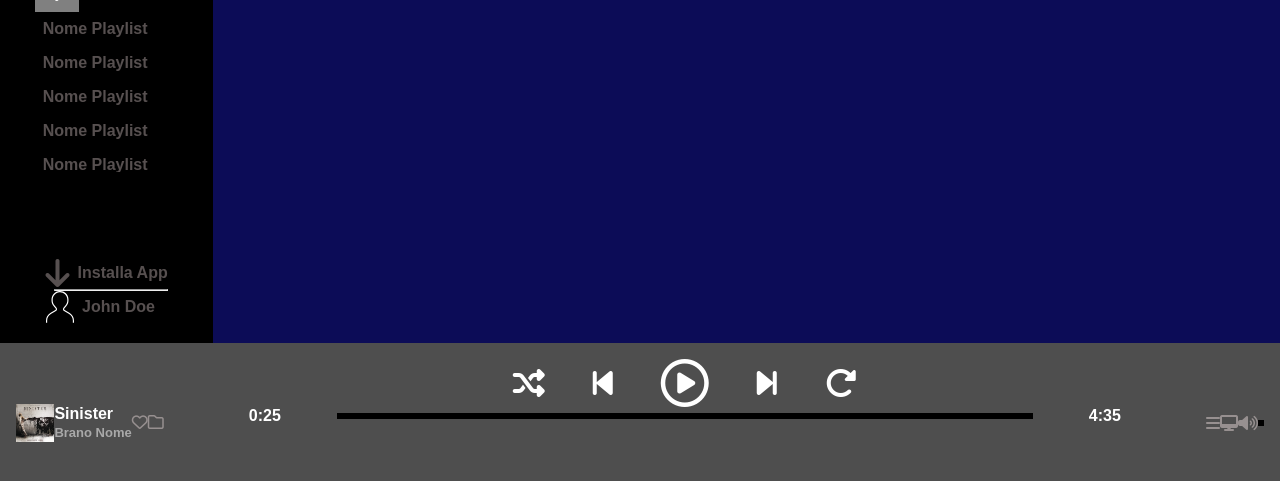
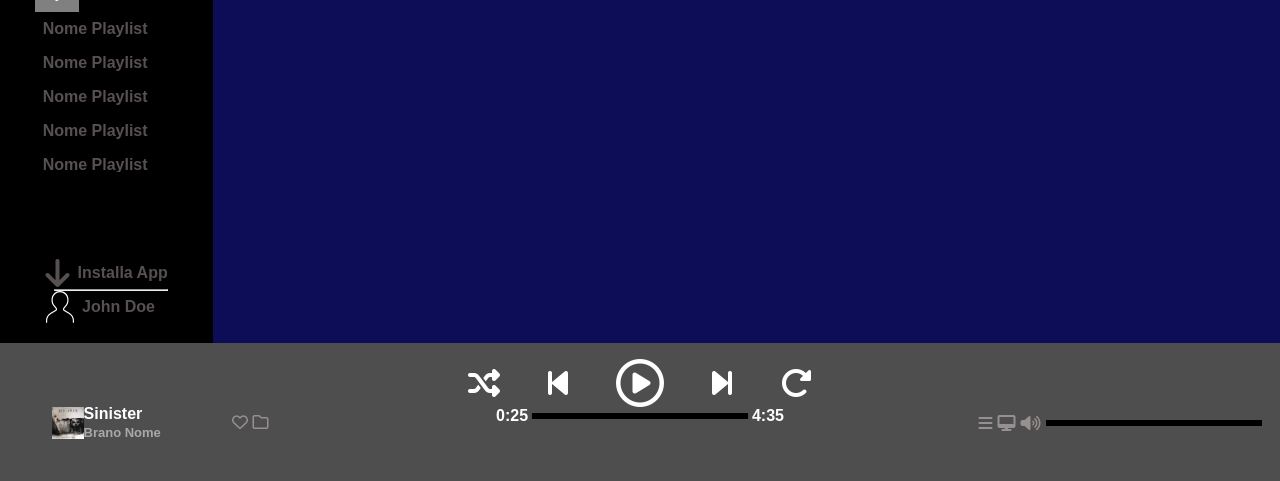
Before and after one commit to Zariy7/html-css-spotifyweb, a plain HTML site: page index.html in a window 1280 px wide. Shown: the part 297-778 px from the top of the page. Drawn offline with Linux system fonts and the light colour scheme.

Commit message:
basic footer responsiveness working

```diff
--- a/css/style.css
+++ b/css/style.css
@@ -138,7 +138,7 @@ footer {
 }
 
 footer img{
-    max-height: 30%;
+    max-width: 2rem;
 }
 
 footer span {
@@ -151,7 +151,7 @@ footer i{
 }
 
 .footer-col{
-    width: (100% / 3 - 1rem);
+    width: 5rem;
     padding: 1rem;
 }
 
@@ -196,3 +196,26 @@ footer i{
         padding: 0.5rem;
     }
 }
+
+/* FOOTER RESPONSIVENESS */
+
+@media screen and (min-width: 401px)
+{
+    .footer-col{
+        width: 10rem;
+    }
+}
+
+@media screen and (min-width: 769px)
+{
+    .footer-col{
+        width: 15rem;
+    }
+}
+
+@media screen and (min-width: 991px)
+{
+    .footer-col{
+        width: 20rem;
+    }
+}
--- a/index.html
+++ b/index.html
@@ -98,7 +98,8 @@
 
             <!-- SONG PLAYING -->
 
-            <div class="display-flex align-center footer-col space-between">
+            <div class="display-flex align-center footer-col space-around">
+                <div class="display-flex align-center">
                     <img src="./img/sinister.jpeg" alt="Sinister Song">
                     <div class="white">
                         Sinister
@@ -107,17 +108,16 @@
                             Brano Nome
                         </span>
                     </div>
+                </div>
                 <div>
                     <i class="fa-regular fa-heart"></i>
-                </div>
-                <div>
                     <i class="fa-regular fa-folder"></i>
                 </div>
             </div>
 
             <!-- TIME PLAYING -->
 
-            <div class="footer-col" style="width: 75%;">
+            <div class="footer-col">
                 <div class="display-flex align-center justify-center" style="column-gap: 3rem;">
                     <i class="fa-solid fa-shuffle white fa-2x"></i>
                     <i class="fa-solid fa-backward-step white fa-2x"></i>
@@ -126,7 +126,7 @@
                     <i class="fa-solid fa-rotate-right white fa-2x"></i>
                 </div>
 
-                <div class="display-flex space-around align-center">
+                <div class="display-flex space-between align-center">
                     <div class="white">0:25</div>
                     <hr style="border: 3px solid black; width: 75%;">
                     <div class="white">4:35</div>
```
Lines whose indentation alone changed are shown as unchanged.
